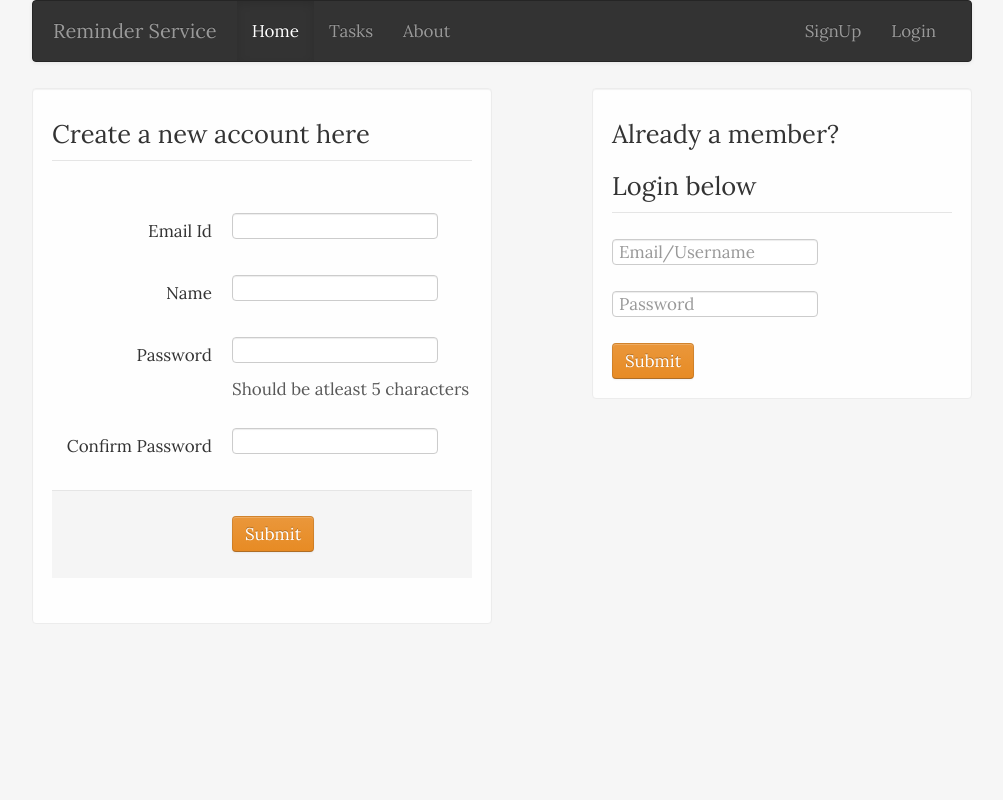
After one commit to udayj/ReminderService, a Flask app: page /login in a window 1280 px wide. The commit adds this page. Shown: the whole page, without its empty margins (138-1141 px from the left). Run offline with Flask 2, Linux system fonts and the light colour scheme; parts of the project's set-up code (start-up, migrations or seed data) failed here and were passed over; some libraries are stand-ins or nearby versions.

Commit message:
User accounts

```diff
--- a/application.py
+++ b/application.py
@@ -25,12 +25,31 @@ from datetime import datetime,timedelta
 from multiprocessing import Pool
 
 
+SECRET_KEY='SECRET'
+SALT='123456789passwordsalt'
+
 app = Flask(__name__)
 app.config.from_envvar('CONFIG')
 app.debug=app.config['DEBUG']
 
+login_manager = LoginManager()
+login_manager.login_view = "login"
+login_manager.login_message = u"Please log in to access this page."
 
 mail=Mail(app)
+
+class User(UserMixin):
+    def __init__(self, name, _id, password,email,activation_hash=None,active=True):
+        self.name = name
+        self.id = _id
+        self.active = active
+        self.password=password
+        self.email=email
+        self.activation_hash=activation_hash
+
+    def is_active(self):
+        return self.active
+
 
 @app.route('/')
 def front():
@@ -68,6 +87,124 @@ def validComponents(task):
 
 	return True
 
+@login_manager.user_loader
+def load_user(_id):
+	client=MongoClient()
+	db=client[app.config['DATABASE']]
+	user=db.users.find({'_id':ObjectId(_id)})
+	try:
+		user=user.next()
+
+		ret_user=User(name=user['name'],email=user['email'],password="",active=user['active'],_id=str(user['_id']))
+		return ret_user
+	except StopIteration:
+		return None
+
+login_manager.setup_app(app)
+
+
+
+@app.route('/activate')
+def activate():
+	activation_hash=request.args.get('hash')
+	if not activation_hash:
+		return render_template('activate.html',message='Sorry account not activated')
+	client=MongoClient()
+	db=client[app.config['DATABASE']]
+	user=db.users.find({'activation_hash':activation_hash})
+	try:
+		user=user.next()
+		user['active']=True
+		db.users.save(user)
+		ret_user=User(name=user['name'],email=user['email'],password="",active=user['active'],_id=str(user['_id']))
+		login_user(ret_user)
+		return render_template('activate.html',message='Welcome to Reminder Service. Your account has been activated')
+	except StopIteration:
+		return render_template('activate.html',message='Sorry account not activated')
+
+
+@app.route('/signup',methods=['GET','POST'])
+def signup():
+	if request.method=='GET':
+		return render_template('/login.html')
+	else:
+
+		data={}
+		for name,value in dict(request.form).iteritems():
+			data[name]=value[0]
+		username=None
+		if 'username' in data:
+			username=data['username']
+		client=MongoClient()
+		db=client[app.config['DATABASE']]
+		salt='reminderserviceactivateusingtoken'
+		activation_hash=hashlib.sha512(salt+data['email']).hexdigest()[10:30]
+
+		exist_user=db.users.find({'email':data['email']})
+		try:
+			exist_user.next()
+			return render_template('login.html',signup_error='Email already exists',username=username,email=data['email'])
+		except StopIteration:
+			pass
+
+		_id=db.users.save({'name':username,
+					   'email':data['email'],
+					   'password':hashlib.sha512(SALT+data['password']).hexdigest(),
+					   'activation_hash':activation_hash,
+					   'active':False})
+		#user=User(name=username,email=data['email'],password=data['password'],active=False,id=str(_id))
+		msg = Message('Welcome to Reminder Service', sender = app.config['MAIL_SENDER'], recipients = [data['email']])
+
+
+		msg.body = 'Click this link to activate your account '+app.config['HOST']+'/activate?hash='+activation_hash
+		app.logger.debug('Sending activation email to:'+data['email'])
+		#app.logger.debug(activation_hash)
+		#app.logger.debug(str(app.extensions['mail'].server))
+		try:
+			mail.send(msg)
+		except Exception:
+			db.users.remove({'_id':_id})
+			return render_template('login.html',signup_error='Problem sending email. Account not created. Try again later.',
+									username=username,email=data['email'])
+		return render_template('checkmail.html')
+
+
+@app.route('/login',methods=['GET','POST'])
+def login():
+	if request.method=='GET':
+		return render_template('/login.html')
+	data={}
+	for name,value in dict(request.form).iteritems():
+		data[name]=value[0]
+	username=None
+	if 'username' in data and 'password' in data:
+		username=data['username']
+		password=data['password']
+	else:
+		app.logger.debug('Login Form submitted without fields')
+		return render_template('/login.html')
+	client=MongoClient()
+	db=client[app.config['DATABASE']]
+	password=hashlib.sha512(SALT+password).hexdigest()
+	user=db.users.find({'email':username,'password':password})
+	try:
+		user=user.next()
+		ret_user=User(name=user['name'],email=user['email'],password="",active=user['active'],_id=str(user['_id']))
+		if login_user(ret_user):
+			flash('Logged in!')
+			return redirect(url_for('task_list'))
+		else:
+			return render_template('/login.html',error='Cannot login. Account still inactive')
+	except StopIteration:
+		return render_template('/login.html',error='Cannot login. Wrong credentials',
+								active='login')
+
+@app.route("/logout")
+@login_required
+def logout():
+	logout_user()
+	flash("Logged out!")
+	return redirect(url_for('front'))
 
 @app.route('/task_list',methods=['GET','POST'])
 def task_list():
--- a/templates/base.html
+++ b/templates/base.html
@@ -10,6 +10,9 @@
   });
   </script>
 </head>
+<body>
+  <div class="container">
+
 <div class="navbar navbar-inverse">
     <div class="navbar-inner">
       <div class="container" style="width: auto;">
@@ -27,15 +30,27 @@
           </ul>
 
           <ul class="nav pull-right">
-            <li><a href="#">Sign Up</a></li>
+               {% if not current_user.email %}
 
-            <li><a href="#">Login</a></li>
+                <li id='signup' class="pull-right"><a href="/signup">SignUp</a></li>
+                <li id='login' class="pull-right"><a href="/login">Login</a></li>
+
+                {% else %}
+                <li class="pull-right"><a href="#"> Hi,
+                {{current_user.name}}</a>
+                </li>
+                <li class="pull-right"><a href="/logout">Logout</a></li>
+
+
+                {% endif %}
 
           </ul>
         </div><!-- /.nav-collapse -->
       </div>
     </div><!-- /navbar-inner -->
   </div><!-- /navbar -->
+</div>
   {% block content %}
   {% endblock %}
+</body>
 </html>
--- a/templates/list.html
+++ b/templates/list.html
@@ -1,7 +1,6 @@
 {% extends "base.html" %}
 
 {% block content %}
-<body>
 	<div class="container">
 		<div class="row">
 
@@ -164,7 +163,6 @@
 			</div>
 		</div>
 	</div>
-</body>
 <script>
 
 $('#form').submit(function(){
--- /dev/null
+++ b/templates/login.html
@@ -0,0 +1,122 @@
+{% extends "base.html" %}
+
+{% block content %}
+        <div class="container">
+        <div class="row">
+          <div class="span7">
+
+
+           <div class="row">
+            <div class="span6">
+              <div>{{signup_error}}</div>
+           <form id="form" class="form-horizontal well" action="/signup" method="post">
+            <fieldset>
+              <legend>Create a new account here</legend>
+              <div class="control-group">
+
+                  <label class="control-label" for="email">Email Id </label>
+                  <div class="controls">
+                  <input type="text" id="email"  name="email" placeholder="{{email}}" value="{{email}}">
+                  </div>
+              </div>
+              <div class="control-group">
+
+                  <label class="control-label" for="username" >Name</label>
+                  <div class="controls">
+                  <input type="text" id="username" name="username" placeholder="{{username}}" value="{{username}}">
+
+                </div>
+              </div>
+              <div class="control-group">
+
+                  <label class="control-label" for="password">Password</label>
+                  <div class="controls">
+                  <input type="password" id="password" name="password">
+                  <p class="help-block">Should be atleast 5 characters</p>
+                </div>
+              </div>
+              <div class="control-group">
+
+                  <label class="control-label" for="confirm_password">Confirm Password</label>
+                  <div class="controls">
+                  <input type="password" id="confirm_password" name="confirm_password">
+
+                </div>
+              </div>
+              <div class="form-actions">
+                <input type="submit" class="btn btn-primary"></input>
+              </div>
+            </fieldset>
+          </form>
+        </div>
+      </div>
+    </div>
+        <div class="span5" style="position:relative;">
+          <div>{{error}}</div>
+          <form class="well form-horizontal" action="/login" method="post" id="login">
+            <fieldset>
+              <legend>Already a member? <br>Login below</legend>
+
+
+
+                  <input type="text" id="name" name="username" placeholder="Email/Username">
+
+                  <br>
+                  <br>
+
+
+
+                  <input type="password" id="login_password" name="password" placeholder="Password" onkeydown="if (event.keyCode==19) { document.getElementById('login_submit').focus();}">
+                  <br>
+                  <br>
+                  <button id="login_submit" type="submit" class="btn btn-primary" style="margin-bottom:0px;">Submit</button>
+
+
+
+            </fieldset>
+          </form>
+        </div>
+
+      </div>
+
+      </div>
+
+<script>
+$('#form').submit(function(){
+      var username=$('#username').val();
+      var email=$('#email').val()
+      var password=$('#password').val();
+      var confirm_password=$('#confirm_password').val();
+      if(email==null || email.trim()=="" || password==null || password.trim()=="" || username==null || username.trim()=="")
+      {
+        alert("Email, password and name cannot be empty");
+        return false;
+
+      }
+      if(password!=confirm_password)
+      {
+        alert("Passwords do not match");
+        return false;
+      }
+      if(password.length<5)
+      {
+        alert("Password should be atleast 5 characters");
+        return false;
+      }
+
+
+    });
+$('#login').submit(function(){
+      var name=$('#name').val();
+  var password=$('#login_password').val();
+  if(name==null || name.trim()=="" || password==null || password.trim()=="")
+  {
+    alert("Email/Username/Password cannot be empty");
+    return false;
+  }
+    });
+  });
+
+
+</script>
+      {% endblock %}
```
Also changed, not shown: templates/activate.html (added, +16 -0 lines), templates/checkmail.html (added, +16 -0 lines), 2 other files.
